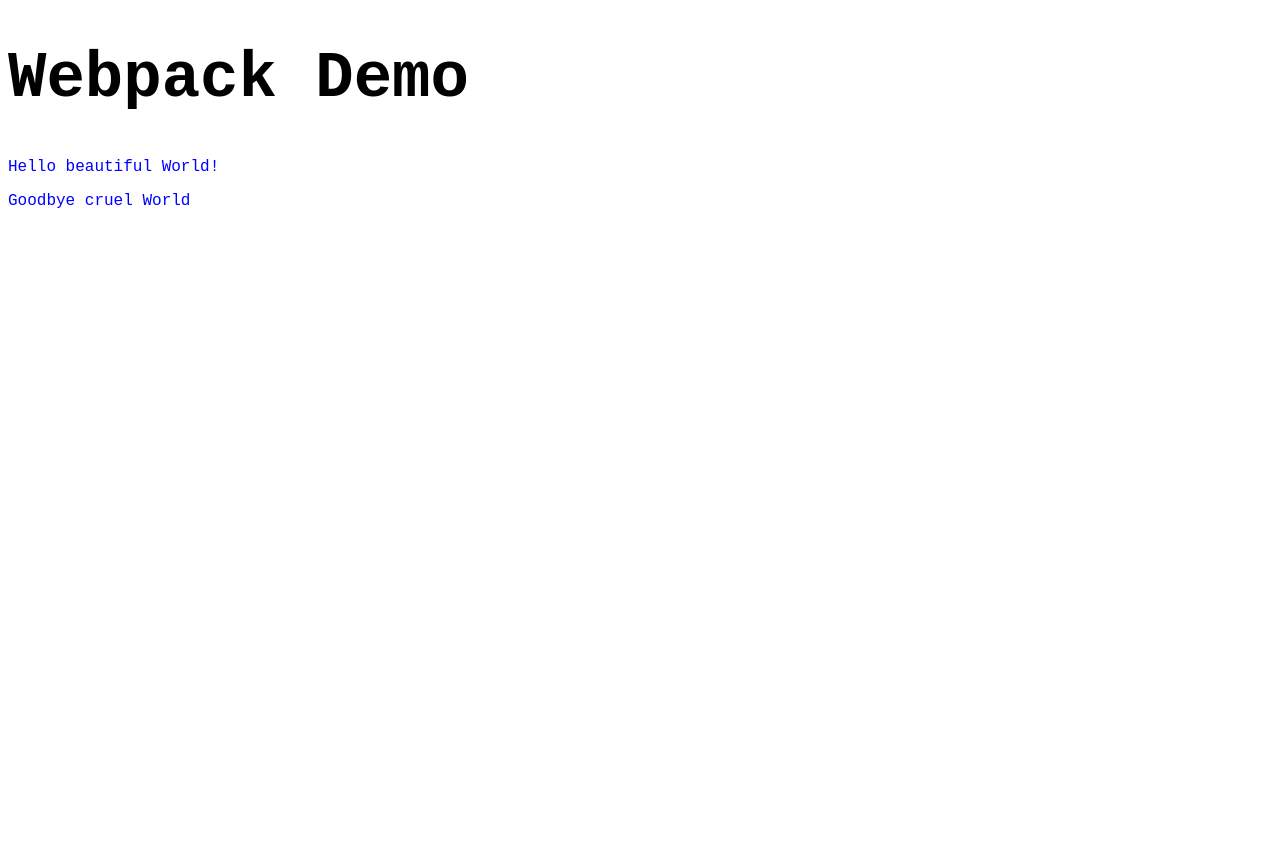
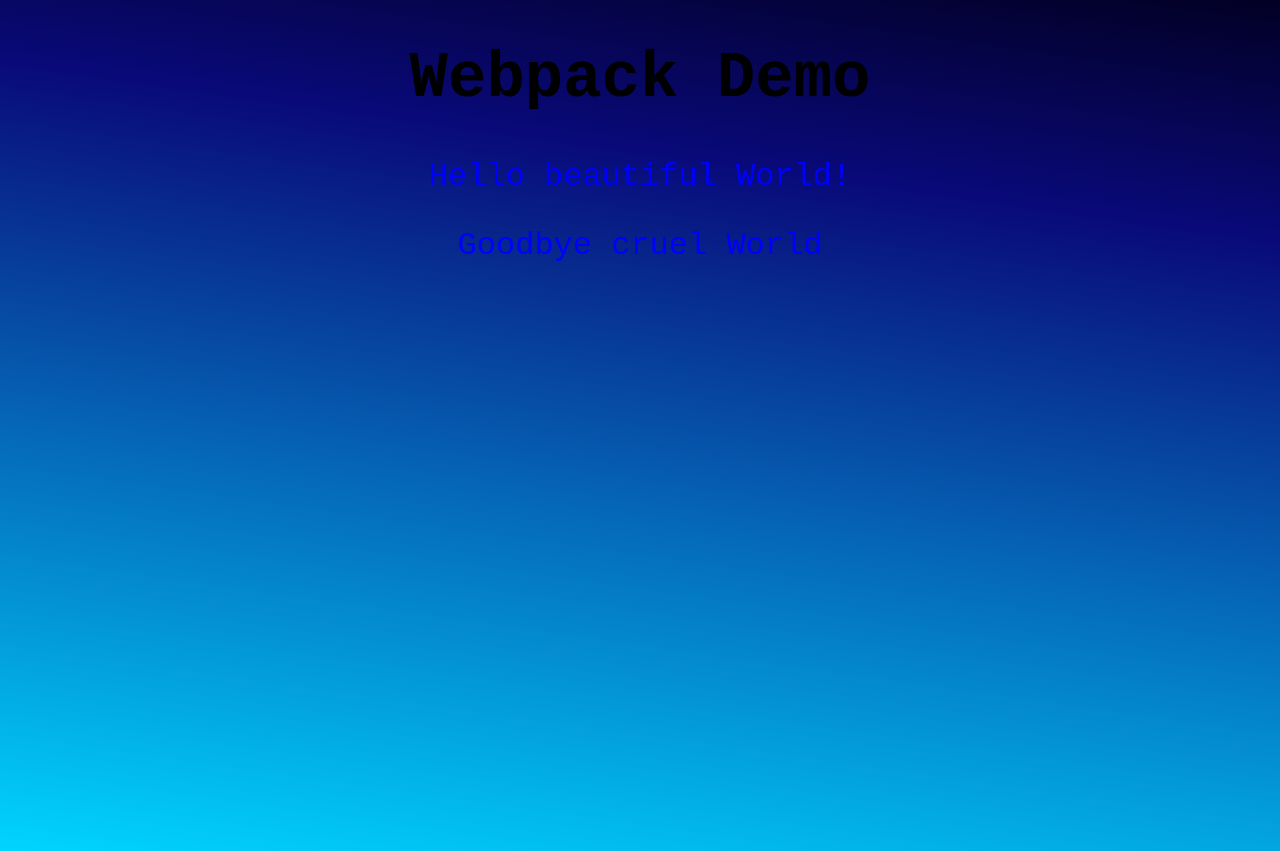
Before and after one commit to maartendek/webpack-demo, a website built with webpack: page index.html in a window 1280 px wide. Before the commit the page ends 800 px from the top, so only its background shows below. Built offline with nearby package versions, Linux system fonts and the light colour scheme.

Commit message:
add some color

```diff
--- a/src/index.scss
+++ b/src/index.scss
@@ -1,9 +1,13 @@
 body {
+  background-image: linear-gradient(188deg, rgb(2, 0, 36) 0%, rgb(9, 9, 121) 23%, rgb(0, 212, 255) 100%);
+  min-height: 100vh;
   font-family: 'Courier New', Courier, monospace;
+  text-align: center;
   h1 {
     font-size: 4rem;
   }
   p {
     color: blue;
+    font-size: 2rem;
   }
 }
```
